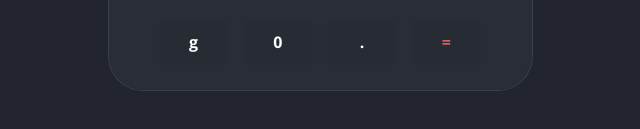
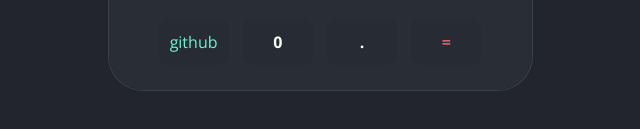
Before and after one commit to h-nriquevieira/calculator, a plain HTML site: page index.html in a window 1280 px wide. Shown: the part 599-728 px from the top of the page, 320-960 px from the left. Drawn offline with nearby package versions, Linux system fonts and the light colour scheme.

Commit message:
Add github link, style button hover

```diff
--- a/index.html
+++ b/index.html
@@ -29,7 +29,7 @@
       <button id='2'>2</button>
       <button id='3'>3</button>
       <button class='red' id='add'>+</button>
-      <button id='github'>g</button>
+      <button class='green' id='github'><a target='blank' href='https://github.com/h-nriquevieira/calculator'>github</a></button>
       <button id='0'>0</button>
       <button id='.'>.</button>
       <button class='red' id='equal'>=</button>
--- a/styles/style.css
+++ b/styles/style.css
@@ -12,6 +12,18 @@ html {
 body {
   height: 100vh;
   height: calc(var(--vh, 1vh)*100);
+}
+
+a {
+  all: unset;
+}
+
+a:hover {
+  cursor: pointer;
+}
+
+#github {
+  font-weight: 400;
 }
 
 
@@ -64,6 +76,10 @@ button {
   font-weight: 700;
 }
 
+button:hover {
+  background-color: #33373f;
+}
+
 .red {
   color: #D76061;
 }
```
Also changed, not shown: images/github.png (added), 1 other file.
